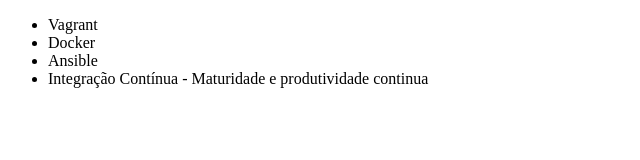
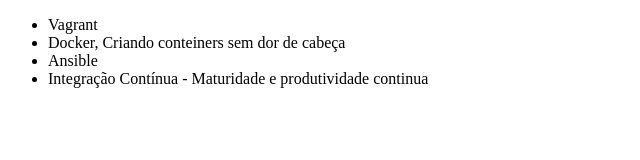
Before and after one commit to ChristyanFelippe/Alura-Curso-GitHub, a plain HTML site: page index.html in a window 1280 px wide. Shown: the whole page, without its empty margins (0-640 px from the left). Drawn offline with Linux system fonts and the light colour scheme.

Commit message:
Corrigindo nome do curso de docker

```diff
--- a/index.html
+++ b/index.html
@@ -7,7 +7,7 @@
 <body>
     <ul>
         <li>Vagrant</li>
-        <li>Docker</li>
+        <li>Docker, Criando conteiners sem dor de cabeça</li>
         <li>Ansible</li>
         <li>Integração Contínua - Maturidade e produtividade continua</li>
     </ul>
```
